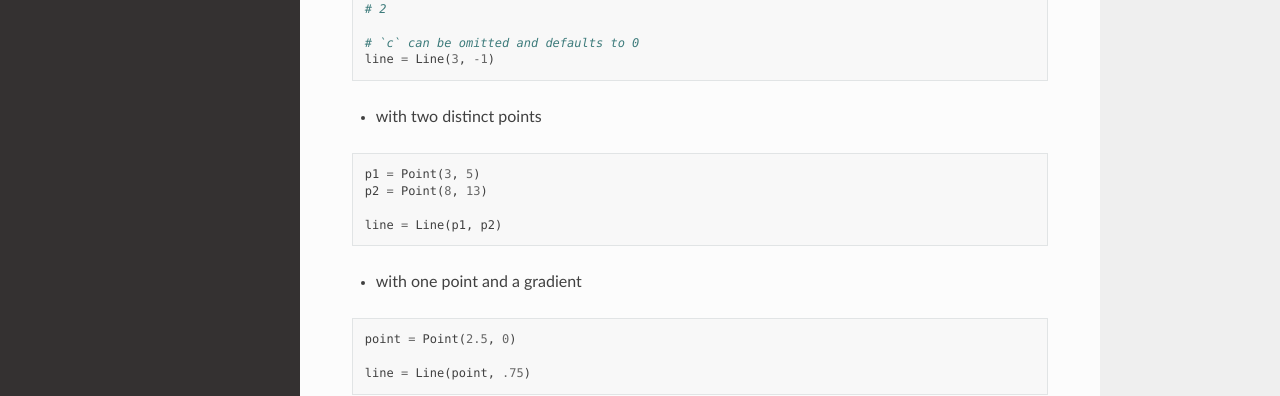
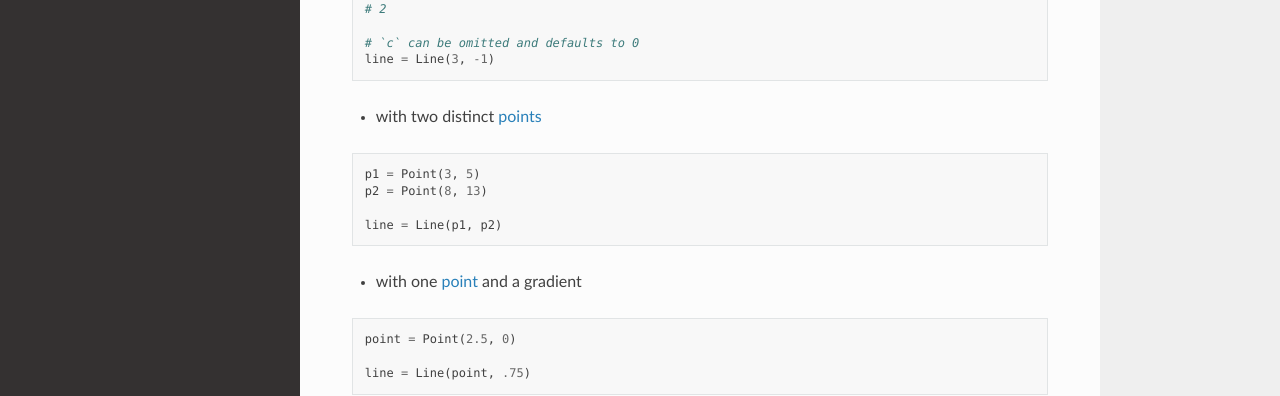
Before and after one commit to optim-ally/origametry, a Sphinx documentation site: the page built from docs/source/usage/lines.rst, in a window 1280 px wide and 900 px high. Shown: the part 445-841 px from the top of the window. Built offline with Sphinx 7.4.7 and the Read the Docs theme 2.0.0, drawn with Linux system fonts in a browser that asks for light colours; some of the changed lines change nothing that is shown.

Commit message:
more links between sections

```diff
--- a/docs/source/usage/lines.rst
+++ b/docs/source/usage/lines.rst
@@ -23,7 +23,7 @@ The :code:`Line` class stores a straight line in terms of the standard-form line
    # `c` can be omitted and defaults to 0
    line = Line(3, -1)
 
-* with two distinct points
+* with two distinct :ref:`points <points>`
 
 .. code-block:: python
 
@@ -32,7 +32,7 @@ The :code:`Line` class stores a straight line in terms of the standard-form line
 
    line = Line(p1, p2)
 
-* with one point and a gradient
+* with one :ref:`point <points>` and a gradient
 
 .. code-block:: python
 
```
